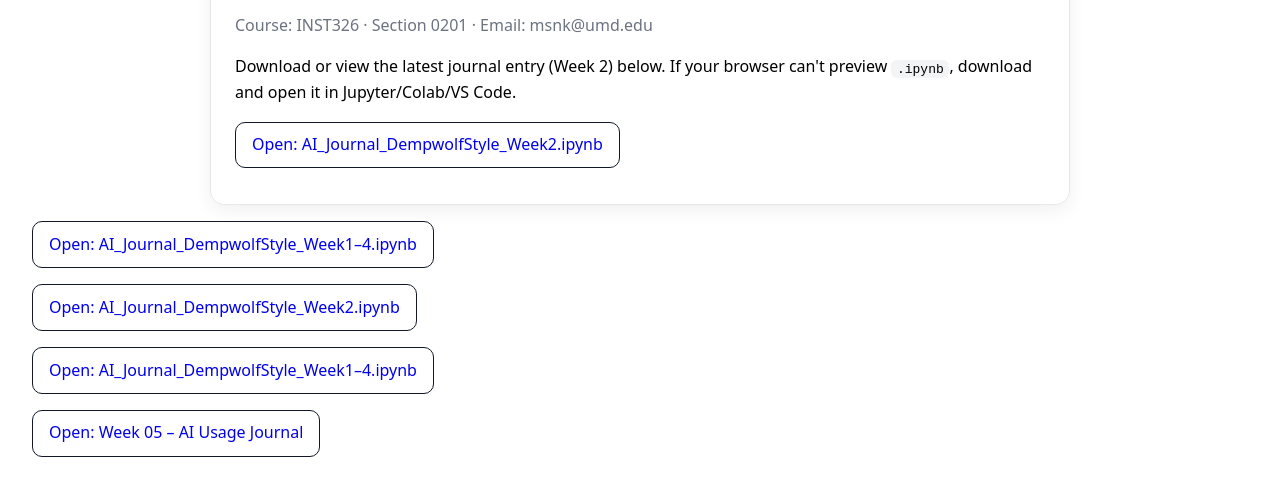
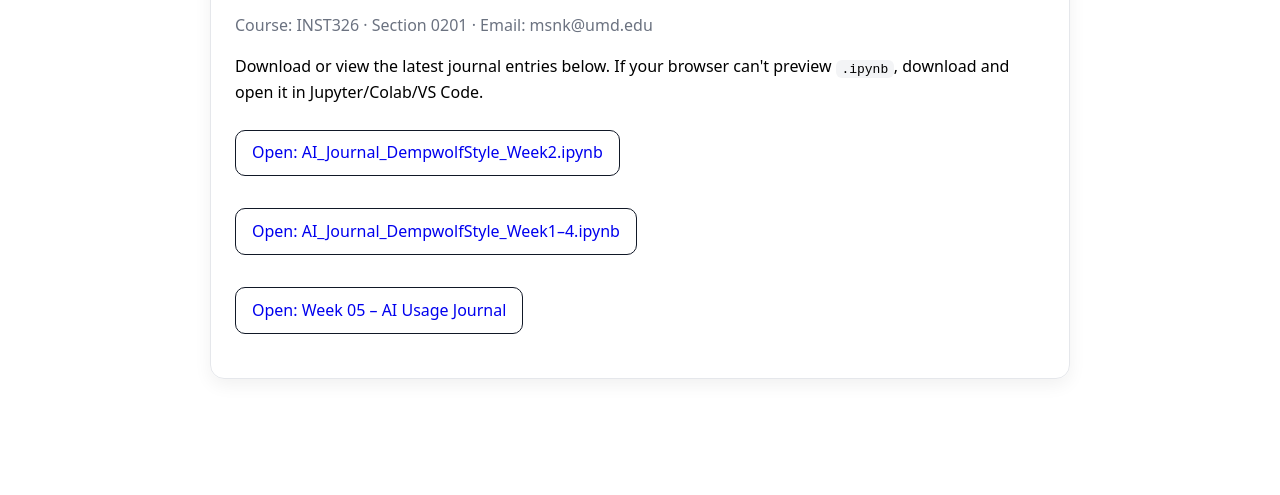
Before and after one commit to msnk1-1/ai-journal, a plain HTML site: page index.html in a window 1280 px wide. Shown: the part 129-624 px from the top of the page. Drawn offline with Linux system fonts and the light colour scheme.

Commit message:
Update index.html

```diff
--- a/index.html
+++ b/index.html
@@ -9,7 +9,7 @@
     .wrap { max-width: 860px; margin: 0 auto; }
     h1 { margin-bottom: .2rem; }
     .muted { color: #6b7280; }
-    a.button { display: inline-block; padding: .6rem 1rem; border-radius: 10px; border: 1px solid #111827; text-decoration: none; }
+    a.button { display: inline-block; padding: .6rem 1rem; border-radius: 10px; border: 1px solid #111827; text-decoration: none; margin: .5rem 0; }
     .card { padding: 1.25rem 1.5rem; border: 1px solid #e5e7eb; border-radius: 14px; box-shadow: 0 6px 18px rgba(0,0,0,.06); }
     code { background: #f3f4f6; padding: .1rem .35rem; border-radius: 6px; }
   </style>
@@ -19,30 +19,12 @@
     <div class="card">
       <h1>AI Usage Journal — Messiah Khalfani</h1>
       <p class="muted">Course: INST326 · Section 0201 · Email: msnk@umd.edu</p>
-      <p>Download or view the latest journal entry (Week 2) below. If your browser can't preview <code>.ipynb</code>, download and open it in Jupyter/Colab/VS Code.</p>
+      <p>Download or view the latest journal entries below. If your browser can't preview <code>.ipynb</code>, download and open it in Jupyter/Colab/VS Code.</p>
+
       <p><a class="button" href="AI_Journal_DempwolfStyle_Week2.ipynb">Open: AI_Journal_DempwolfStyle_Week2.ipynb</a></p>
+      <p><a class="button" href="AI_Journal_DempwolfStyle_Week1–4.ipynb">Open: AI_Journal_DempwolfStyle_Week1–4.ipynb</a></p>
+      <p><a class="button" href="week5.html">Open: Week 05 – AI Usage Journal</a></p>
     </div>
   </div>
 </body>
 </html>
-<p>
-  <a href="AI_Journal_DempwolfStyle_Week2_with_Week4.ipynb" class="button">
-    Open: AI_Journal_DempwolfStyle_Week1–4.ipynb
-  </a>
-<p>
-  <a href="AI_Journal_DempwolfStyle_Week2.ipynb" class="button">
-    Open: AI_Journal_DempwolfStyle_Week2.ipynb
-  </a>
-</p>
-
-<p>
-  <a href="AI_Journal_DempwolfStyle_Week1–4.ipynb" class="button">
-    Open: AI_Journal_DempwolfStyle_Week1–4.ipynb
-  </a>
-</p>
-
-<p>
-  <a href="week5.html" class="button">
-    Open: Week 05 – AI Usage Journal
-  </a>
-</p>
```
